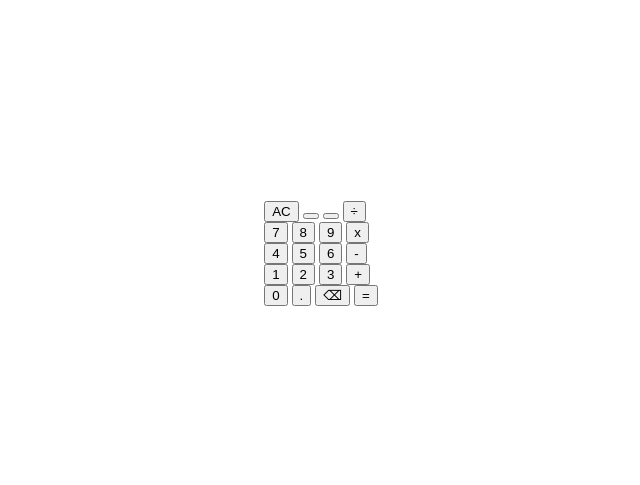
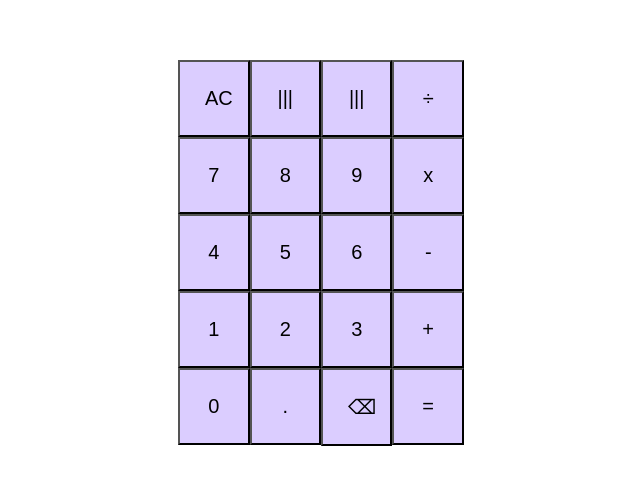
Before and after one commit to joshjyu/calculator, a plain HTML site: page index.html in a window 1280 px wide. Shown: the part 147-632 px from the top of the page, without its empty margins (319-959 px from the left). Drawn offline with Linux system fonts and the light colour scheme.

Commit message:
Improve CSS of the buttons
Added button background color, increased the size of the buttons, and made the
buttons uniform in size.

```diff
--- a/calculator.css
+++ b/calculator.css
@@ -11,3 +11,16 @@ body {
     display: flex;
     flex-direction: column;
 }
+
+.row {
+    display: flex;
+    justify-content: space-between;
+}
+
+button {
+    background: #dbcdff;
+    width: 25%;
+    height: 20%;
+    padding: 25px;
+    font-size: 20px;
+}
--- a/index.html
+++ b/index.html
@@ -10,31 +10,31 @@
   </head>
   <body>
     <div class="container">
-      <div class="rowOne">
+      <div class="row">
         <button id="clear">AC</button>
-        <button></button>
-        <button></button>
+        <button>|||</button>
+        <button>|||</button>
         <button class="operator" id="div">÷</button>
       </div>
-      <div class="rowTwo">
+      <div class="row">
         <button class="digit" id="7">7</button>
         <button class="digit" id="8">8</button>
         <button class="digit" id="9">9</button>
         <button class="operator" id="multip">x</button>
       </div>
-      <div class="rowThree">
+      <div class="row">
         <button class="digit" id="4">4</button>
         <button class="digit" id="5">5</button>
         <button class="digit" id="6">6</button>
         <button class="operator" id="minus">-</button>
       </div>
-      <div class="rowFour">
+      <div class="row">
         <button class="digit" id="1">1</button>
         <button class="digit" id="2">2</button>
         <button class="digit" id="3">3</button>
         <button class="operator" id="plus">+</button>
       </div>
-      <div class="rowFive">
+      <div class="row">
         <button class="digit" id="0">0</button>
         <button id="decimal">.</button>
         <button id="backspace">⌫</button>
```
